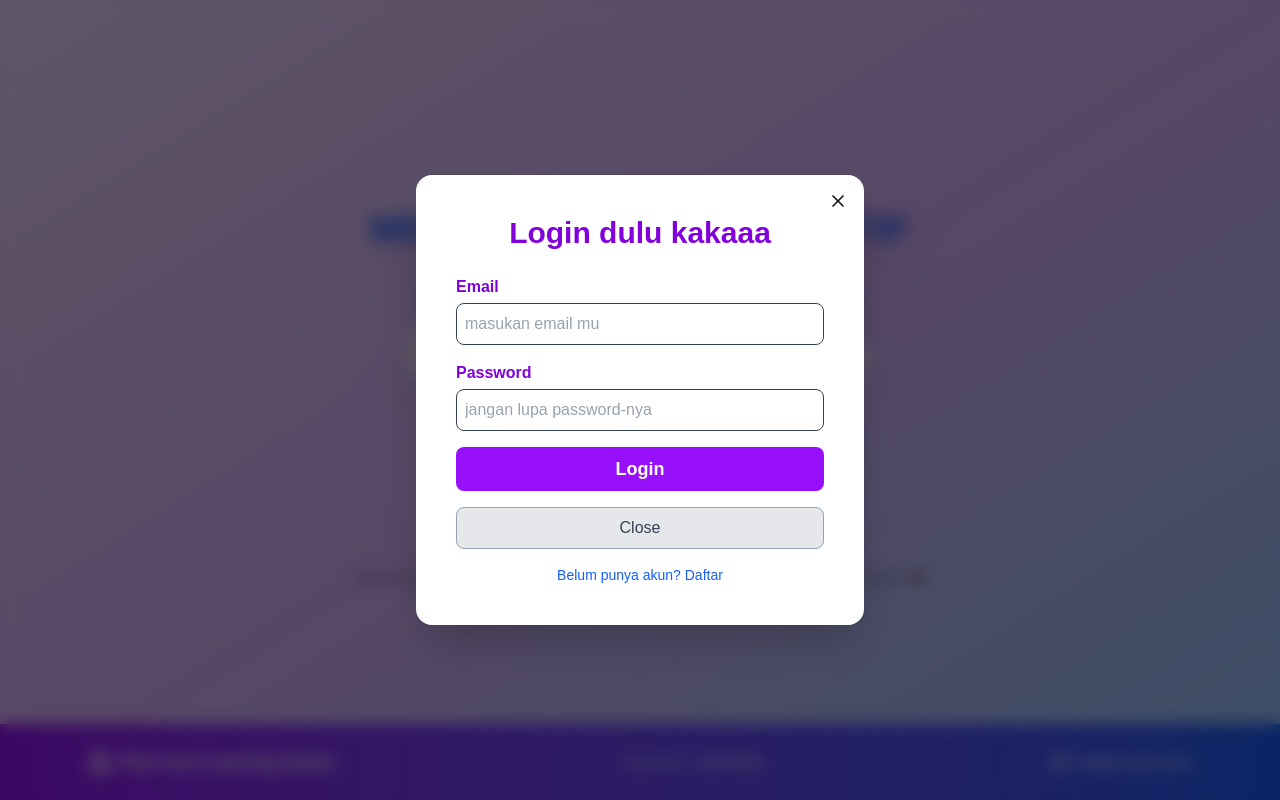
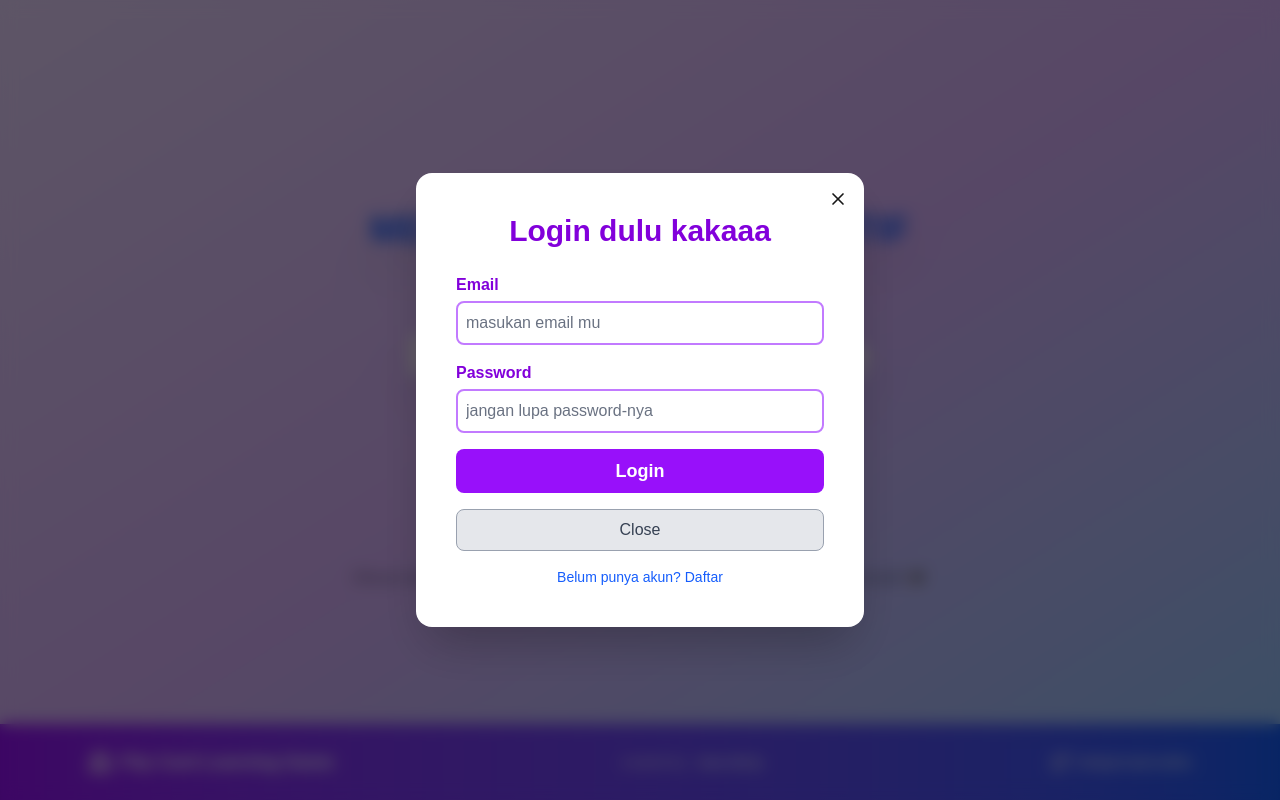
Before and after one commit to donyputraperkasa/flip-card-fe, a Next.js app: page / in a window 1280 px wide. Both pictures are taken after a click on the button "Login". Built offline with nearby package versions, Linux system fonts and the light colour scheme; no server answers.

Commit message:
adjust color loginpage + registerpage

```diff
--- a/component/LoginPage.tsx
+++ b/component/LoginPage.tsx
@@ -53,7 +53,7 @@ export default function LoginPage({ onSuccess, onClose, onSwitchToRegister }: {
                     <input
                         type="email"
                         placeholder="masukan email mu"
-                        className="w-full border border-gray-700 rounded-lg p-2 focus:outline-purple-500 placeholder:text-gray-400"
+                        className="w-full bg-white border-2 border-purple-400 rounded-lg p-2 focus:border-purple-600 focus:outline-none placeholder:text-gray-500"
                         onChange={(e) => setEmail(e.target.value)}
                     />
 
@@ -61,7 +61,7 @@ export default function LoginPage({ onSuccess, onClose, onSwitchToRegister }: {
                     <input
                         type="password"
                         placeholder="jangan lupa password-nya"
-                        className="w-full border border-gray-700 rounded-lg p-2 focus:outline-purple-500 placeholder:text-gray-400"
+                        className="w-full bg-white border-2 border-purple-400 rounded-lg p-2 focus:border-purple-600 focus:outline-none placeholder:text-gray-500"
                         onChange={(e) => setPassword(e.target.value)}
                     />
 
--- a/component/RegisterPage.tsx
+++ b/component/RegisterPage.tsx
@@ -84,7 +84,7 @@ export default function RegisterPage({ onSuccess, onClose, onSwitchToLogin }: {
                     value={form.email}
                     onChange={handleChange}
                     required
-                    className="w-full border border-gray-700 rounded-lg p-2 focus:outline-purple-500 placeholder:text-gray-400"
+                    className="w-full bg-white border-2 border-purple-400 rounded-lg p-2 focus:border-purple-600 focus:outline-none placeholder:text-gray-500"
                     />
                 </div>
 
@@ -97,7 +97,7 @@ export default function RegisterPage({ onSuccess, onClose, onSwitchToLogin }: {
                     value={form.password}
                     onChange={handleChange}
                     required
-                    className="w-full border border-gray-700 rounded-lg p-2 focus:outline-purple-500 placeholder:text-gray-400"
+                    className="w-full bg-white border-2 border-purple-400 rounded-lg p-2 focus:border-purple-600 focus:outline-none placeholder:text-gray-500"
                     />
                 </div>
 
@@ -110,14 +110,14 @@ export default function RegisterPage({ onSuccess, onClose, onSwitchToLogin }: {
                     value={form.confirmPassword}
                     onChange={handleChange}
                     required
-                    className="w-full border border-gray-700 rounded-lg p-2 focus:outline-purple-500 placeholder:text-gray-400"
+                    className="w-full bg-white border-2 border-purple-400 rounded-lg p-2 focus:border-purple-600 focus:outline-none placeholder:text-gray-500"
                     />
                 </div>
 
                 <button
                     type="submit"
                     disabled={loading}
-                    className="w-full bg-purple-600 hover:bg-purple-700 text-white py-2 rounded-lg text-lg font-semibold transition"
+                    className="w-full bg-purple-600 hover:bg-purple-700 text-white py-2 rounded-lg text-lg font-semibold transition disabled:bg-gray-400 disabled:cursor-not-allowed"
                 >
                     {loading ? "Memproses..." : "Daftar"}
                 </button>
```
